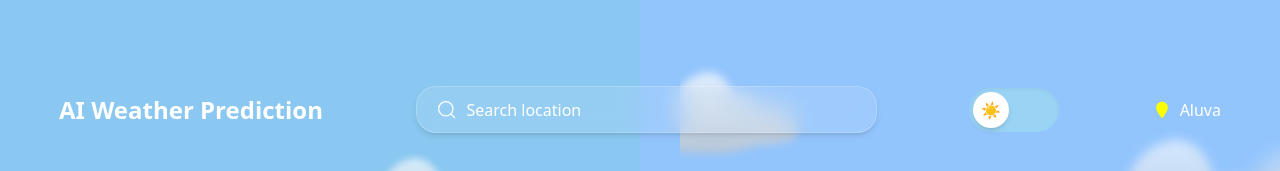
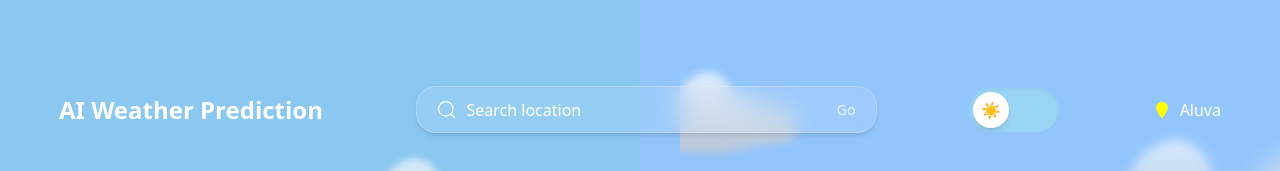
Before and after one commit to anugrahsivadasan-react/ziya-weather, a React (Vite) app: page / in a window 1280 px wide. Shown: the top 171 px of the page. Built offline with nearby package versions, Linux system fonts and the light colour scheme.

Commit message:
added backend link

```diff
--- a/package.json
+++ b/package.json
@@ -10,6 +10,7 @@
     "preview": "vite preview"
   },
   "dependencies": {
+    "axios": "^1.13.4",
     "framer-motion": "^12.29.2",
     "react": "^19.2.0",
     "react-dom": "^19.2.0",
--- /dev/null
+++ b/src/api/weatherApi.ts
@@ -0,0 +1,23 @@
+import axios from "axios";
+
+const API = axios.create({
+  baseURL: import.meta.env.VITE_BACKEND_URL,
+});
+
+// POST → /weather
+export const getWeatherData = async (place: string) => {
+  const res = await API.post("/weather", { place });
+  return res.data;
+};
+
+// GET → /forecast7
+export const get7DayForecast = async (place: string) => {
+  const res = await API.get(`/forecast7?place=${place}`);
+  return res.data;
+};
+
+// GET → /health
+export const checkBackendHealth = async () => {
+  const res = await API.get("/health");
+  return res.data;
+};
--- a/src/components/LocationSearchBar.tsx
+++ b/src/components/LocationSearchBar.tsx
@@ -0,0 +1,137 @@
+import { useState } from "react";
+import axios from "axios";
+
+interface LocationSearchProps {
+  darkMode: boolean;
+  setDarkMode: React.Dispatch<React.SetStateAction<boolean>>;
+  onResult?: (data: any) => void; // to pass API data to parent if needed
+}
+
+const API_URL = import.meta.env.VITE_BACKEND_URL; // ex: https://ai-weather-backend.onrender.com
+
+export default function LocationSearch({
+  darkMode,
+  setDarkMode,
+  onResult,
+}: LocationSearchProps) {
+  const [place, setPlace] = useState("");
+  const [loading, setLoading] = useState(false);
+
+  const searchLocation = async () => {
+    if (!place.trim()) return;
+
+    try {
+      setLoading(true);
+      const res = await axios.post(`${API_URL}/weather`, {
+        place: place,
+      });
+
+      if (onResult) {
+        onResult(res.data);
+      }
+      console.log("Weather API Response:", res.data);
+    } catch (error) {
+      console.error("Error fetching weather data:", error);
+      alert("Unable to fetch weather data. Check backend connection.");
+    } finally {
+      setLoading(false);
+    }
+  };
+
+  const handleKeyDown = (e: React.KeyboardEvent<HTMLInputElement>) => {
+    if (e.key === "Enter") {
+      searchLocation();
+    }
+  };
+
+  return (
+    <div
+      className="
+        max-w-[1162px] mx-auto flex items-center justify-between pt-[38px]
+        px-4 sm:px-6 lg:px-0
+        flex-wrap gap-4
+      "
+    >
+      {/* Heading */}
+      <h1 className="text-white text-xl sm:text-2xl font-semibold w-full sm:w-auto">
+        AI Weather Prediction
+      </h1>
+
+      {/* Search Bar */}
+      <div
+        className="
+          w-full sm:w-[461px] h-[47px] flex items-center gap-[10px]
+          bg-white/10 backdrop-blur-md rounded-[20px]
+          border border-white/20 px-[20px] py-[10px] shadow-md
+        "
+      >
+        <svg
+          xmlns="http://www.w3.org/2000/svg"
+          fill="none"
+          viewBox="0 0 24 24"
+          strokeWidth={1.5}
+          stroke="white"
+          className="w-5 h-5"
+        >
+          <path
+            strokeLinecap="round"
+            strokeLinejoin="round"
+            d="M21 21l-4.35-4.35m0 0A7.5 7.5 0 104.5 4.5a7.5 7.5 0 0012.15 12.15z"
+          />
+        </svg>
+
+        <input
+          type="text"
+          placeholder="Search location"
+          value={place}
+          onChange={(e) => setPlace(e.target.value)}
+          onKeyDown={handleKeyDown}
+          className="bg-transparent text-white placeholder-white outline-none flex-1"
+        />
+
+        <button
+          onClick={searchLocation}
+          disabled={loading}
+          className="text-white text-sm opacity-80 hover:opacity-100"
+        >
+          {loading ? "..." : "Go"}
+        </button>
+      </div>
+
+      {/* Theme Toggle */}
+      <button
+        onClick={() => setDarkMode(!darkMode)}
+        className={`
+          relative w-[90px] h-[44px] rounded-full transition-all duration-300
+          ${darkMode ? "bg-[#1e293b]" : "bg-[#9ad4f5]"}
+          shadow-inner
+        `}
+      >
+        {/* Sliding Circle */}
+        <span
+          className={`
+            absolute top-[4px] w-[36px] h-[36px] rounded-full bg-white
+            flex items-center justify-center transition-all duration-300 shadow-md
+            ${darkMode ? "translate-x-[46px]" : "translate-x-[4px]"}
+          `}
+        >
+          {darkMode ? "🌙" : "☀️"}
+        </span>
+      </button>
+
+      {/* Location Display */}
+      <div className="flex items-center gap-2 text-white font-medium w-full sm:w-auto sm:pt-0 pt-2">
+        <svg
+          xmlns="http://www.w3.org/2000/svg"
+          fill="yellow"
+          viewBox="0 0 24 24"
+          stroke="none"
+          className="w-5 h-5"
+        >
+          <path d="M12 2C8.13 2 5 5.13 5 9c0 5.25 7 13 7 13s7-7.75 7-13c0-3.87-3.13-7-7-7z" />
+        </svg>
+        {place || "Aluva"}
+      </div>
+    </div>
+  );
+}
--- a/src/components/WeekForcastStrip.tsx
+++ b/src/components/WeekForcastStrip.tsx
@@ -1,9 +1,19 @@
-import React from 'react'
+import React, { useState } from "react";
 
-function WeekForcastStrip() {
+interface DayForecast {
+  label: string;
+  temp: string;
+  date?: string; // real date from API (optional but useful)
+}
 
-const days = [
-  { label: "Mon", temp: "16°C", isActive: true },
+interface WeekForcastStripProps {
+  data?: DayForecast[];               // API data
+  onSelectDay?: (day: DayForecast) => void; // Send selected day to graph section
+}
+
+function WeekForcastStrip({ data, onSelectDay }: WeekForcastStripProps) {
+  const defaultDays: DayForecast[] = [
+    { label: "Mon", temp: "16°C" },
     { label: "Tue", temp: "16°C" },
     { label: "Wed", temp: "16°C" },
     { label: "Thu", temp: "16°C" },
@@ -12,18 +22,28 @@ const days = [
     { label: "Sun", temp: "16°C" },
   ];
 
+  const days = data && data.length ? data : defaultDays;
 
+  const [activeIndex, setActiveIndex] = useState(0);
+
+  const handleSelect = (day: DayForecast, index: number) => {
+    setActiveIndex(index);
+    if (onSelectDay) {
+      onSelectDay(day); // Send selected day info to parent (Graph section)
+    }
+  };
 
   return (
     <div className=" w-full max-w-[980px] h-[119px] mx-auto flex items-center justify-between gap-[10px] bg-white/10 backdrop-blur-md rounded-[20px] border border-white/20 shadow-lg px-[10px] mt-10">
       {days.map((day, idx) => (
         <div
           key={idx}
+          onClick={() => handleSelect(day, idx)}
           className={`w-[127px] h-[79px] rounded-[20px] px-[10px] py-[10px]
           flex flex-col items-center justify-center text-white
-  transition-all duration-300 ease-in-out
+          transition-all duration-300 ease-in-out cursor-pointer
           ${
-    day.isActive
+            activeIndex === idx
               ? "bg-gradient-to-br from-[#CC9706] to-yellow-500/20 border border-yellow-300/40"
               : "bg-transparent border border-white/20 backdrop-blur-sm"
           }
@@ -32,11 +52,9 @@ const days = [
           <span className="text-sm font-medium">{day.label}</span>
           <span className="text-lg font-semibold">{day.temp}</span>
         </div>
-
       ))}
     </div>
   );
-};
+}
 
-
-export default WeekForcastStrip
+export default WeekForcastStrip;
--- a/src/view/HomeView.tsx
+++ b/src/view/HomeView.tsx
@@ -2,6 +2,9 @@ import CurrentWeatherCard from "../components/CurrentWeatherCard";
 import HourlyTemperatureGraph from "../components/HourlyTemperatureGraph";
 import WeatherDetailsPanel from "../components/WeatherDetailsPanel";
 import WeekForcastStrip from "../components/WeekForcastStrip";
+import LocationSearch from "../components/LocationSearchBar";
+import { useState } from "react";
+
 import cloud1 from "../assets/cloud1.png";
 import cloud2 from "../assets/cloud1.png";
 import cloud3 from "../assets/cloud1.png";
@@ -9,13 +12,14 @@ import day1 from "../assets/day1.png";
 import day2 from "../assets/day2.png";
 import day3 from "../assets/day3.png";
 
-
 interface HomeViewProps {
   darkMode: boolean;
   setDarkMode: React.Dispatch<React.SetStateAction<boolean>>;
 }
 
 const HomeView: React.FC<HomeViewProps> = ({ darkMode, setDarkMode }) => {
+  const [weather, setWeather] = useState<any>(null);
+
   return (
     <div
       className="relative w-full min-h-screen mx-auto p-6 space-y-6 overflow-hidden transition-colors
@@ -33,7 +37,7 @@ const HomeView: React.FC<HomeViewProps> = ({ darkMode, setDarkMode }) => {
           ${darkMode ? "bg-[#171717]" : "bg-blue-300"}`}
         />
 
-  {/* Clouds */}
+        {/* Clouds (Day) */}
         <img
           src={day1}
           className="absolute top-16 left-10 w-32 opacity-70"
@@ -49,8 +53,8 @@ const HomeView: React.FC<HomeViewProps> = ({ darkMode, setDarkMode }) => {
           className="absolute top-[150px] left-[-300px] w-44 opacity-65"
           alt="cloud"
         />
-{/* dark */}
 
+        {/* Clouds (Dark) */}
         <img
           src={cloud1}
           className="absolute top-16 right-10 w-32 opacity-70"
@@ -68,90 +72,14 @@ const HomeView: React.FC<HomeViewProps> = ({ darkMode, setDarkMode }) => {
         />
       </div>
 
-      {/* Animated Background Layer */}
-
-
       {/* Content Layer */}
       <div className="relative z-10">
         {/* Top Section: Heading + Search + Theme + Location */}
-  <div
-    className="
-      max-w-[1162px] mx-auto flex items-center justify-between pt-[38px]
-      px-4 sm:px-6 lg:px-0
-      flex-wrap gap-4
-    "
-  >
-    {/* Heading */}
-    <h1 className="text-white text-xl sm:text-2xl font-semibold w-full sm:w-auto">
-      AI Weather Prediction
-    </h1>
-
-    {/* Search Bar */}
-    <div
-      className="
-        w-full sm:w-[461px] h-[47px] flex items-center gap-[10px]
-        bg-white/10 backdrop-blur-md rounded-[20px]
-        border border-white/20 px-[20px] py-[10px] shadow-md
-      "
-    >
-      <svg
-        xmlns="http://www.w3.org/2000/svg"
-        fill="none"
-        viewBox="0 0 24 24"
-        strokeWidth={1.5}
-        stroke="white"
-        className="w-5 h-5"
-      >
-        <path
-          strokeLinecap="round"
-          strokeLinejoin="round"
-          d="M21 21l-4.35-4.35m0 0A7.5 7.5 0 104.5 4.5a7.5 7.5 0 0012.15 12.15z"
+        <LocationSearch
+          darkMode={darkMode}
+          setDarkMode={setDarkMode}
+          onResult={setWeather}
         />
-      </svg>
-      <input
-        type="text"
-        placeholder="Search location"
-        className="bg-transparent text-white placeholder-white outline-none flex-1"
-      />
-    </div>
-
-    {/* Theme Toggle */}
-    <button
-      onClick={() => setDarkMode(!darkMode)}
-      className={`
-        relative w-[90px] h-[44px] rounded-full transition-all duration-300
-        ${darkMode ? "bg-[#1e293b]" : "bg-[#9ad4f5]"}
-        shadow-inner
-      `}
-    >
-      {/* Sliding Circle */}
-      <span
-        className={`
-          absolute top-[4px] w-[36px] h-[36px] rounded-full bg-white
-          flex items-center justify-center transition-all duration-300 shadow-md
-          ${darkMode ? "translate-x-[46px]" : "translate-x-[4px]"}
-        `}
-      >
-        {darkMode ? "🌙" : "☀️"}
-      </span>
-    </button>
-
-    {/* Location Display */}
-    <div className="flex items-center gap-2 text-white font-medium w-full sm:w-auto sm:pt-0 pt-2">
-      <svg
-        xmlns="http://www.w3.org/2000/svg"
-        fill="yellow"
-        viewBox="0 0 24 24"
-        stroke="none"
-        className="w-5 h-5"
-      >
-        <path d="M12 2C8.13 2 5 5.13 5 9c0 5.25 7 13 7 13s7-7.75 7-13c0-3.87-3.13-7-7-7z" />
-      </svg>
-      Aluva
-    </div>
-  </div>
-
-
 
         <section className="flex w-full max-w-[1182px] mx-auto">
           <WeekForcastStrip />
```
Also changed, not shown: 2 other files (tests, documents, lock files or other folders). Lines whose indentation alone changed are shown as unchanged.
